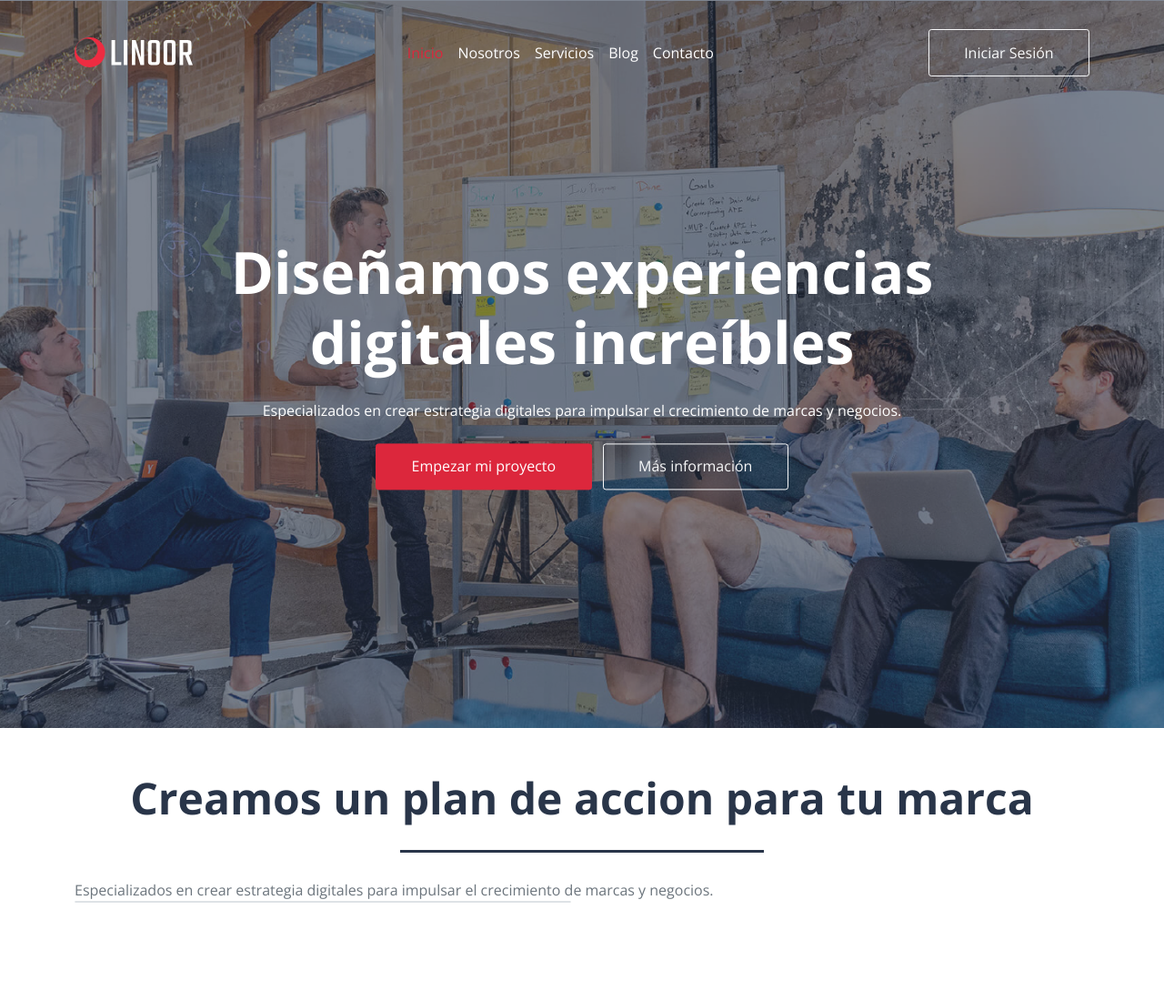
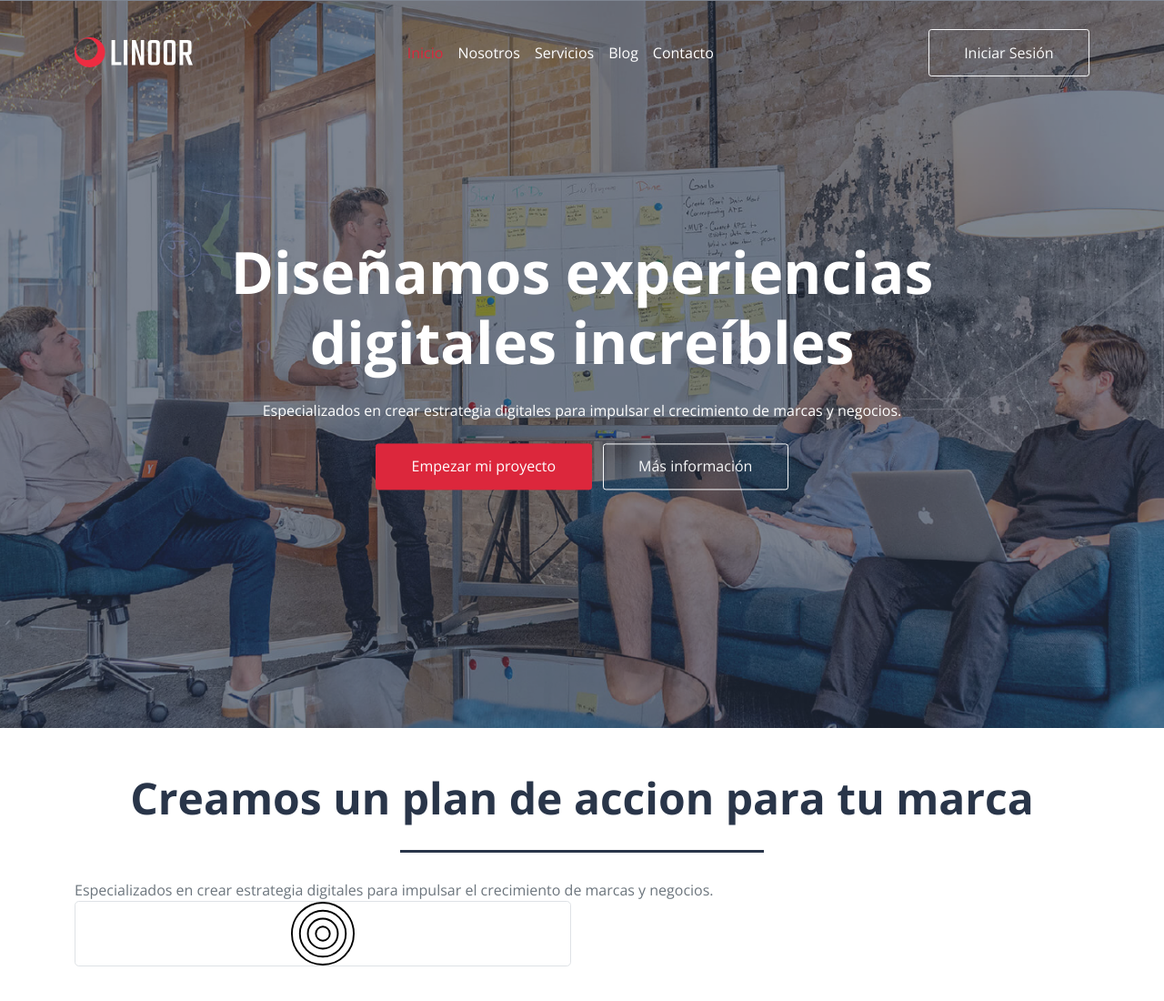
Before and after one commit to BrandonDevU95/Bootstrap5-ai, a plain HTML site: page index.html in a window 1280 px wide. Shown: the whole page at 91% size. Before the commit the page ends 1040 px from the top, so only its background shows below. Drawn offline with nearby package versions, Linux system fonts and the light colour scheme.

Commit message:
63 - Insertando iconos

```diff
--- a/index.html
+++ b/index.html
@@ -101,9 +101,11 @@
 						marcas y negocios.
 					</p>
 				</header>
-				<div class="row">
+				<div class="row text-center">
 					<div class="col-12 col-md-6 col-lg-6">
-						<article class="planAccionItem border rounded-3 px-4"></article>
+						<article class="planAccionItem border rounded-3 px-4">
+							<img src="images/accionBranding.svg" alt="Branding" width="auto" height="70" />
+						</article>
 					</div>
 				</div>
 			</div>
```
